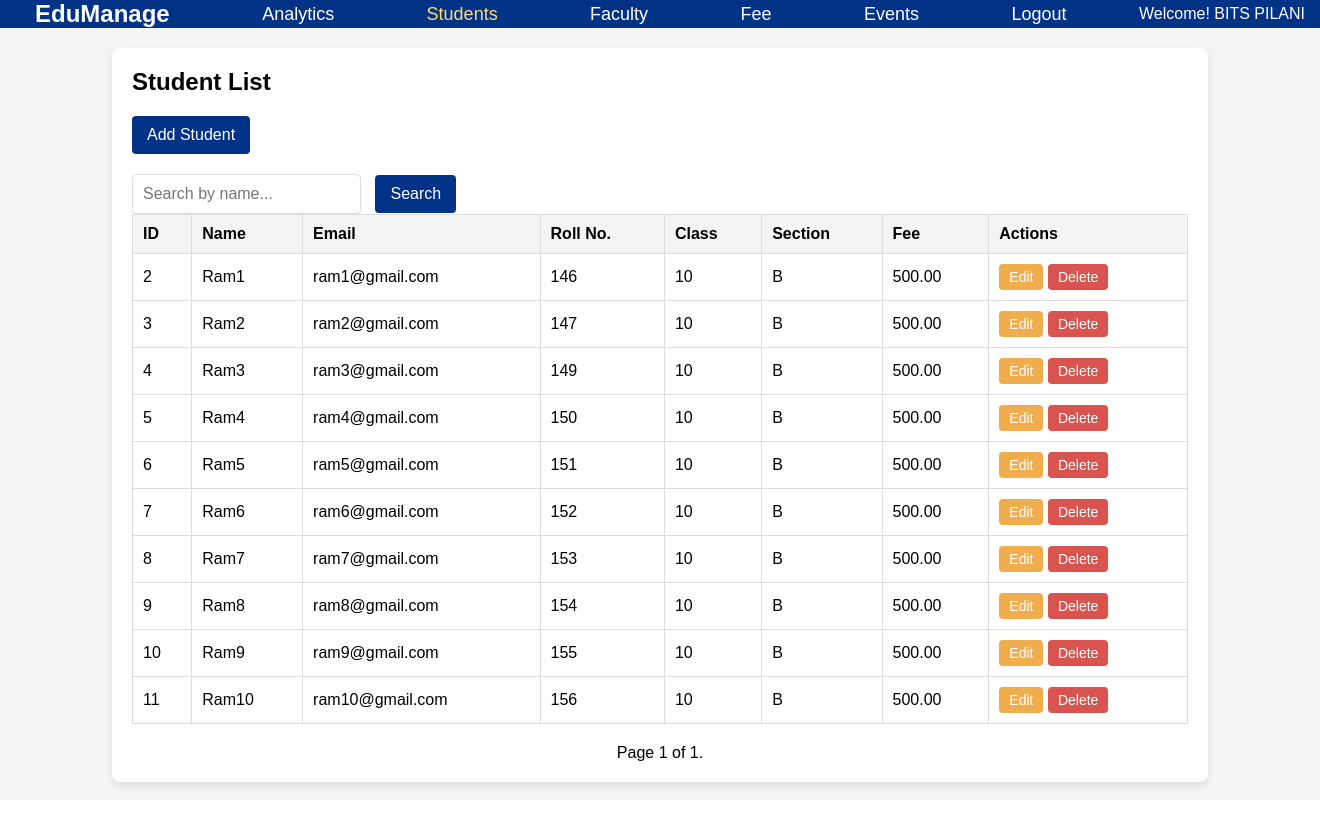
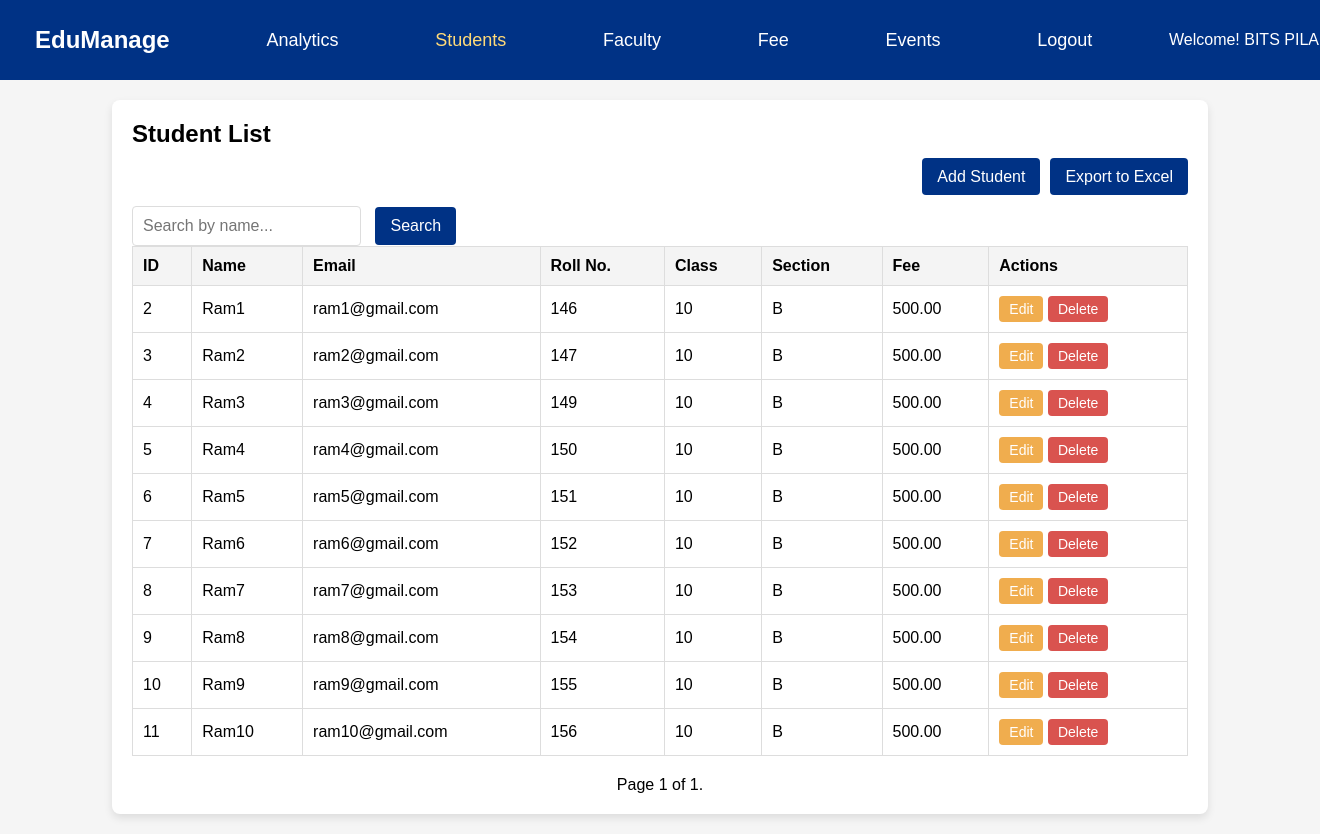
Before and after one commit to AnittaJohnson/Django, a Django app: page /students/ in a window 1320 px wide; the page is wider, and only the part inside the window is pictured. Before the commit the page ends 791 px from the top of that part, so only its background shows below. Run offline with Django 5.2, Linux system fonts and the light colour scheme; a user stored in the database is signed in; data comes from the database, SQL or seed files in the repository; both versions use the stored data as it was after the commit.

Commit message:
Export button added

```diff
--- a/edumanage/accounts/urls.py
+++ b/edumanage/accounts/urls.py
@@ -15,5 +15,6 @@ urlpatterns = [
     path('forget-password/', views.forget_password, name='forget_password'),
     path('verify-otp/', views.verify_otp, name='verify_otp'),
     path('reset-password/', views.reset_password, name='reset_password'),
+    path('export_students/', views.export_students, name='export_students'),
 
 ]
--- a/edumanage/accounts/views.py
+++ b/edumanage/accounts/views.py
@@ -14,6 +14,9 @@ from django.core.mail import send_mail
 from django.contrib.auth import get_user_model
 from django.utils.crypto import get_random_string
 from django.http import JsonResponse
+import openpyxl
+from django.http import HttpResponse
+from datetime import datetime
 
 User = get_user_model()
 
@@ -197,3 +200,39 @@ def student_delete(request, student_id):
     student = get_object_or_404(Student, id=student_id, school=request.user)
     student.delete()
     return redirect('student_list')
+
+
+
+@login_required
+def export_students(request):
+    students = Student.objects.filter(school=request.user)
+    school_name = request.user.school_name
+    current_datetime = datetime.now().strftime("%Y-%m-%d_%H-%M")  # Use underscores for the filename
+
+    # Create an in-memory workbook
+    wb = openpyxl.Workbook()
+    ws = wb.active
+    ws.title = f'Students_List_{school_name}'
+
+    # Add the header row
+    ws.append(['ID', 'Name', 'Email', 'Roll No.', 'Class', 'Section', 'Fee'])
+
+    # Add student data rows
+    for student in students:
+        ws.append([
+            student.id,
+            student.name,
+            student.email,
+            student.roll_no,
+            student.student_class,
+            student.section,
+            student.fee,
+        ])
+
+    # Prepare response to download the file
+    file_name = f'Student_List_{school_name}_{current_datetime}.xlsx'  # Create the desired file name
+    response = HttpResponse(content_type='application/vnd.openxmlformats-officedocument.spreadsheetml.sheet')
+    response['Content-Disposition'] = f'attachment; filename={file_name}'  # Set the filename in the response header
+
+    wb.save(response)  # Save the workbook to the response
+    return response
--- a/edumanage/static/css/student_list.css
+++ b/edumanage/static/css/student_list.css
@@ -1,10 +1,6 @@
 body {
   font-family: Arial, sans-serif;
   background-color: #f5f5f5;
-  display: flex;
-  flex-direction: column;
-  align-items: center;
-  height: 100vh;
   margin: 0;
 }
 
@@ -16,7 +12,6 @@ body {
   align-items: center;
   justify-content: space-between;
   padding: 0 15px;
-  box-sizing: border-box;
   color: #fff;
 }
 
@@ -28,18 +23,7 @@ body {
 }
 
 .navbar a:hover {
-  text-decoration: none;
-  color: #ffda78; /* Optional hover effect */
-}
-
-.logout-link {
-  font-size: 18px;
-  color: #fff;
-  text-decoration: none;
-}
-
-.logout-link:hover {
-  color: #ffda78; /* Optional hover effect */
+  color: #ffda78;
 }
 
 .container {
@@ -55,7 +39,10 @@ h2 {
   margin-top: 0;
 }
 
-.add-student {
+.button-container {
+  display: flex;
+  justify-content: flex-end;
+  gap: 10px;
   margin-bottom: 20px;
 }
 
@@ -65,15 +52,12 @@ h2 {
   border-radius: 4px;
   color: #fff;
   text-decoration: none;
-  display: inline-block;
   font-size: 16px;
   cursor: pointer;
 }
 
 .btn-primary {
   background-color: #003285;
-  color: #fff;
-  text-decoration: none;
 }
 
 .btn-primary:hover {
@@ -118,10 +102,6 @@ h2 {
   background-color: #f4f4f4;
 }
 
-.table-bordered {
-  border: 1px solid #ddd;
-}
-
 .pagination {
   display: flex;
   justify-content: center;
--- a/edumanage/templates/accounts/student_list.html
+++ b/edumanage/templates/accounts/student_list.html
@@ -26,11 +26,17 @@
     <div class="container">
       <h2>Student List</h2>
 
-      <!-- Add Student Button -->
-      <div class="add-student">
-        <a href="{% url 'student_add' %}" class="btn btn-primary"
-          >Add Student</a
-        >
+      <div class="button-container">
+        <div class="add-student">
+          <a href="{% url 'student_add' %}" class="btn btn-primary"
+            >Add Student</a
+          >
+        </div>
+        <div class="export-button">
+          <a href="{% url 'export_students' %}" class="btn btn-primary"
+            >Export to Excel</a
+          >
+        </div>
       </div>
 
       <div class="search-box">
```
Also changed, not shown: edumanage/db.sqlite3.
